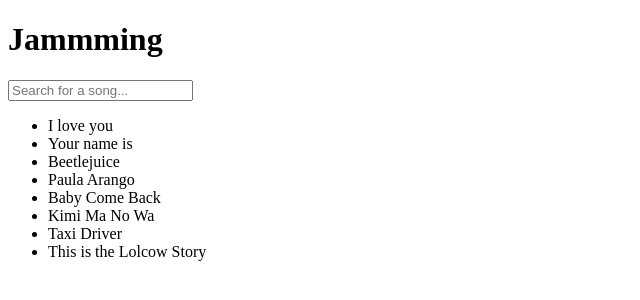
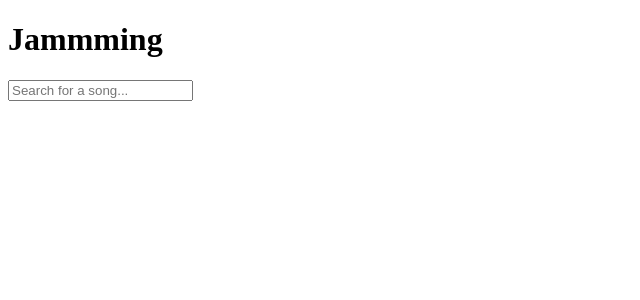
Before and after one commit to AndresAlzateHoyos/Jammming, a React (Vite) app: page / in a window 1280 px wide. Shown: the top 300 px of the page, without its empty margins (0-640 px from the left). Built offline with nearby package versions, Linux system fonts and the light colour scheme.

Commit message:
Show only results and not all songs list

```diff
--- a/src/App.jsx
+++ b/src/App.jsx
@@ -5,9 +5,13 @@ import SearchResults from './SearchResults';
 
 function App () {
   const songs = ['I love you', 'Your name is', 'Beetlejuice', 'Paula Arango', 'Baby Come Back', 'Kimi Ma No Wa', 'Taxi Driver', 'This is the Lolcow Story'];
-  const [filteredResults, setFilteredResults] = useState(songs);
+  const [filteredResults, setFilteredResults] = useState([]);
 
   const handleSearch = query => {
+    if(!query) {
+      setFilteredResults([]);
+      return;
+    }
     const filtered = songs.filter(song =>
       song.toLowerCase().includes(query.toLowerCase())
     );
--- a/src/SearchResults.jsx
+++ b/src/SearchResults.jsx
@@ -1,6 +1,7 @@
 import React, { useState } from 'react';
 
 function SearchResults({results}) {
+    if(results.length === 0) return null;
     return (
         <ul >
         {results.map((el, index) => (
```
